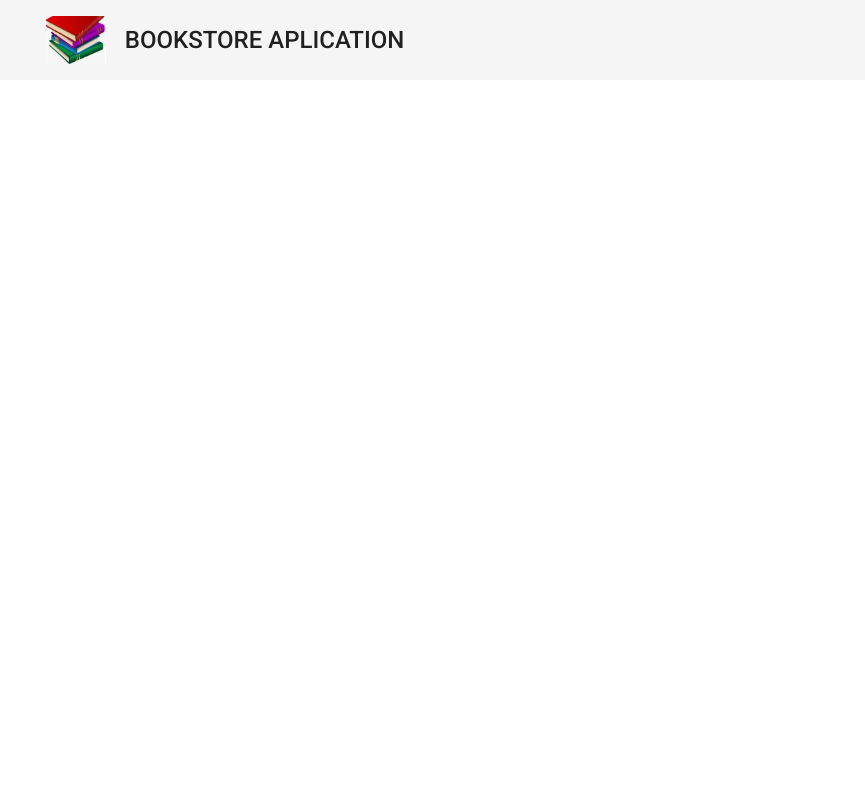
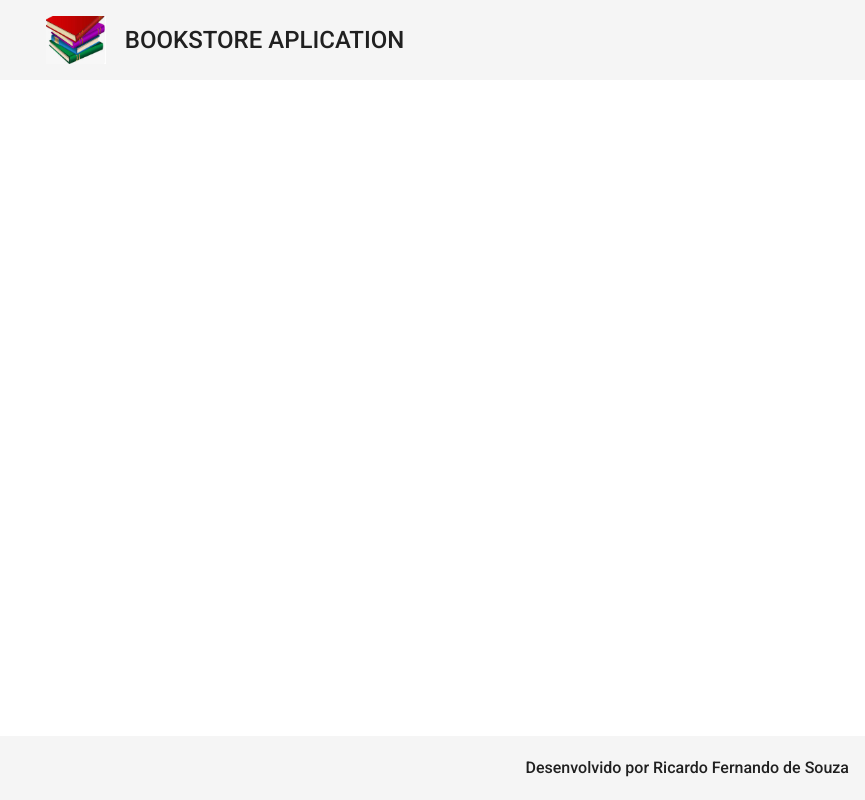
Before and after one commit to Ricardo2700324/bookstore-front, an Angular app: page / in a window 1280 px wide. Shown: the whole page, without its empty margins (415-1280 px from the left). Built offline with nearby package versions, Linux system fonts and the light colour scheme.

Commit message:
criação do footer

```diff
--- a/src/app/app.component.html
+++ b/src/app/app.component.html
@@ -1 +1,2 @@
 <app-header></app-header>
+<app-footer></app-footer>
--- a/src/app/app.module.ts
+++ b/src/app/app.module.ts
@@ -7,11 +7,13 @@ import { BrowserAnimationsModule } from '@angular/platform-browser/animations';
 import { HeaderComponent } from './components/template/header/header.component';
 
 import {MatToolbarModule} from '@angular/material/toolbar';
+import { FooterComponent } from './components/template/footer/footer.component';
 
 @NgModule({
   declarations: [
     AppComponent,
-    HeaderComponent
+    HeaderComponent,
+    FooterComponent
   ],
   imports: [
     BrowserModule,
--- /dev/null
+++ b/src/app/components/template/footer/footer.component.css
@@ -0,0 +1,6 @@
+.footer{
+    position: fixed;
+    bottom: 0;
+    justify-content: flex-end;
+    font-size: 1rem;
+}
--- /dev/null
+++ b/src/app/components/template/footer/footer.component.html
@@ -0,0 +1,5 @@
+<mat-toolbar class="footer">
+    <span>
+        Desenvolvido por Ricardo Fernando de Souza
+    </span>
+</mat-toolbar>
--- /dev/null
+++ b/src/app/components/template/footer/footer.component.ts
@@ -0,0 +1,15 @@
+import { Component, OnInit } from '@angular/core';
+
+@Component({
+  selector: 'app-footer',
+  templateUrl: './footer.component.html',
+  styleUrls: ['./footer.component.css']
+})
+export class FooterComponent implements OnInit {
+
+  constructor() { }
+
+  ngOnInit() {
+  }
+
+}
```
Also changed, not shown: 1 other file (tests, documents, lock files or other folders).
